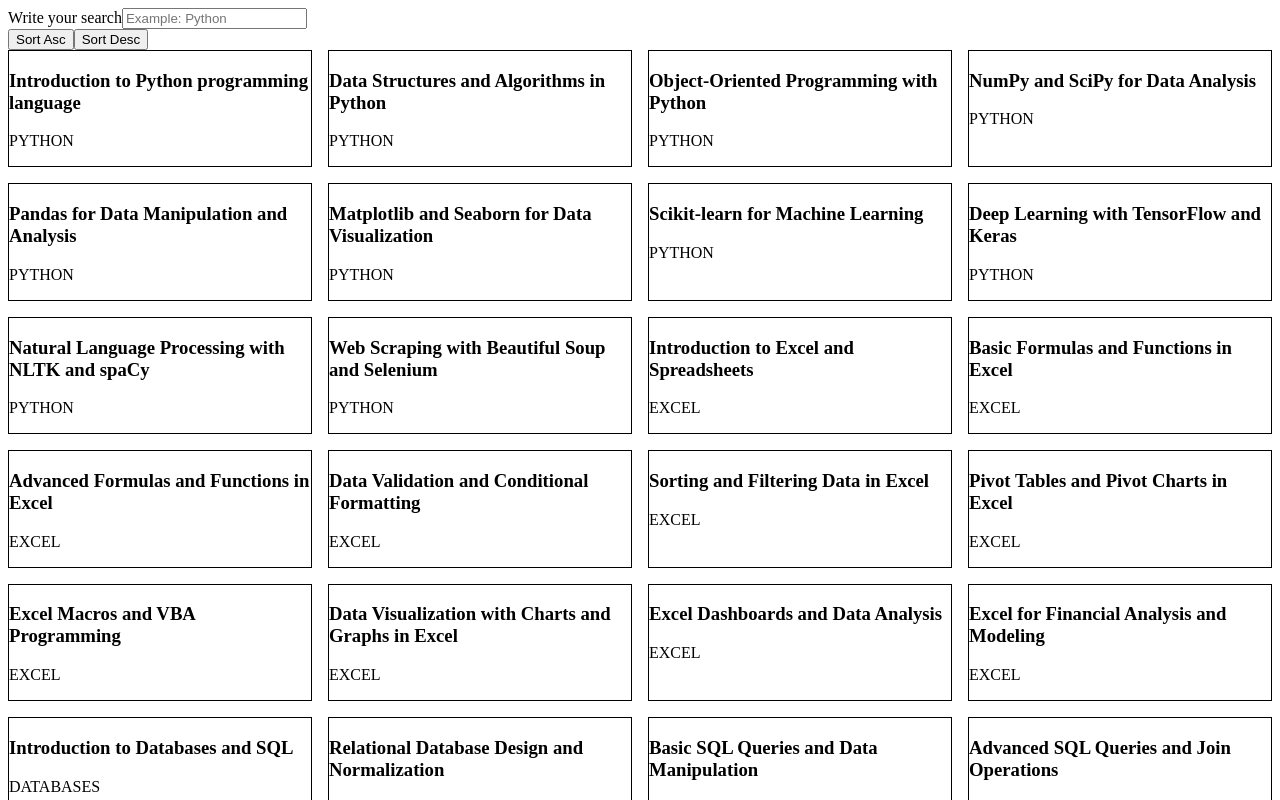
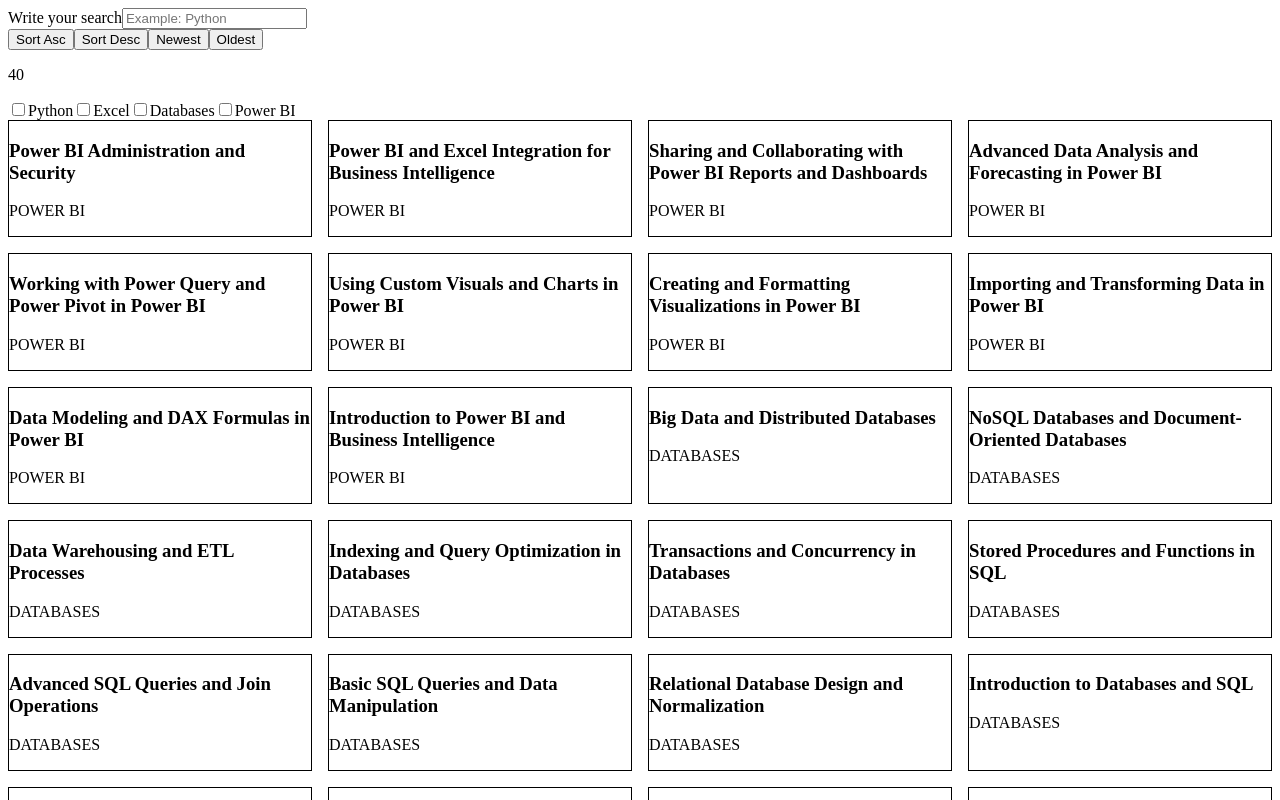
Before and after one commit to SandroSimonOre/demo-search-filter-sort, a React (Vite) app: page / in a window 1280 px wide. Shown: the top 800 px of the page. Built offline with nearby package versions, Linux system fonts and the light colour scheme.

Commit message:
search, filter and sort features working

```diff
--- a/src/App.jsx
+++ b/src/App.jsx
@@ -5,44 +5,86 @@
 
 export default function App() {
 
+  const checkList = [
+    {id: 'python', caption: 'Python'},
+    {id: 'excel', caption: 'Excel'},
+    {id: 'databases', caption: 'Databases'},
+    {id: 'powerbi', caption: 'Power BI'}
+  ];
+
   const [searchTerm, setSearchTerm] = useState('')
   const [data, setData] = useState(courses)
-  const [order, setOrder] = useState(0)
+  const [order, setOrder] = useState('')
+  const [categories, setCategories] = useState([])
 
-  const handleChange = (e) => {
-    setSearchTerm(e.target.value)
-  }
-
+  // Search
   useEffect( ()=> {
     setData(courses.filter(c => c.title.toLowerCase().includes(searchTerm.toLocaleLowerCase())))
   }, [searchTerm])
 
+  // Order
   useEffect( ()=> {
+    switch (order) {
+      case 'titleAsc':
+        setData( p => [...p].sort((a, b) => a.title > b.title ? 1 : -1))
+        break
+      case 'titleDesc':
+        setData( p => [...p].sort((a, b) => a.title < b.title ? 1 : -1))
+        break
+      case 'newest':
+        setData( p => [...p].sort((a, b) => a.id < b.id ? 1 : -1))
+        break
+      case 'oldest':
+        setData( p => [...p].sort((a, b) => a.id > b.id ? 1 : -1))
+        break
+    }
+  }, [order])
 
-    if (order === 1) {
-      console.log('Ascendente...')
-      setData( p => p.sort((a, b) => a.title > b.title ? 1 : -1))
-    } else if (order == - 1) {
-      console.log('Descendente...')
-      setData( p => p.sort((a, b) => a.title < b.title ? 1 : -1))
+  // Filter
+  useEffect( ()=> {
+    if (categories.length > 0 ) {
+      setData( courses.filter(e => categories.includes(e.categoryId)))
+    } else if (categories.length === 0) {
+      setData(courses)
     }
+  }, [categories])
 
-  }, [order])
+  const handleCheck = e => {
+    if (e.target.checked) {
+      setCategories([...categories, e.target.value])
+    } else {
+      setCategories([...categories.filter(c => c !== e.target.value)])
+    }
+  }
 
   return (
     <>
       <div>
         <label htmlFor="searchTerm">Write your search</label>
-        <input onChange={handleChange} type="text" id="searchTerm" placeholder="Example: Python" />
+        <input onChange={e => setSearchTerm(e.target.value)} type="text" id="searchTerm" placeholder="Example: Python" />
       </div>
 
       <div>
-        <button onClick={()=>setOrder(1)}>Sort Asc</button>
-        <button onClick={()=>setOrder(-1)}>Sort Desc</button>
+        <button onClick={() => setOrder('titleAsc')}>Sort Asc</button>
+        <button onClick={() => setOrder('titleDesc')}>Sort Desc</button>
+        <button onClick={() => setOrder('newest')}>Newest</button>
+        <button onClick={() => setOrder('oldest')}>Oldest</button>
+      </div>
+
+      <p>{data.length}</p>
+
+      <div className={styles.checksContainer}>
+        {
+          checkList.map(e => (
+            <div key={e.id} onChange={handleCheck}>
+              <input value={e.id} type="checkbox" />
+              <span>{e.caption}</span>
+            </div>
+          ))
+        }
       </div>
 
       <div className={styles.list}>
-
         {
           data.map(c => (
             <div key={c.id} className={styles.card}>
--- a/src/App.module.css
+++ b/src/App.module.css
@@ -7,3 +7,7 @@
 .list .card {
     border: solid 1px black;
 }
+
+.checksContainer {
+    display: flex;
+}
--- a/src/data/courses.js
+++ b/src/data/courses.js
@@ -39,4 +39,4 @@
     {id: 38, title: 'Sharing and Collaborating with Power BI Reports and Dashboards', categoryId: 'powerbi', categoryName: 'Power BI'},
     {id: 39, title: 'Power BI and Excel Integration for Business Intelligence', categoryId: 'powerbi', categoryName: 'Power BI'},
     {id: 40, title: 'Power BI Administration and Security', categoryId: 'powerbi', categoryName: 'Power BI'},
-]
+].reverse()
```
